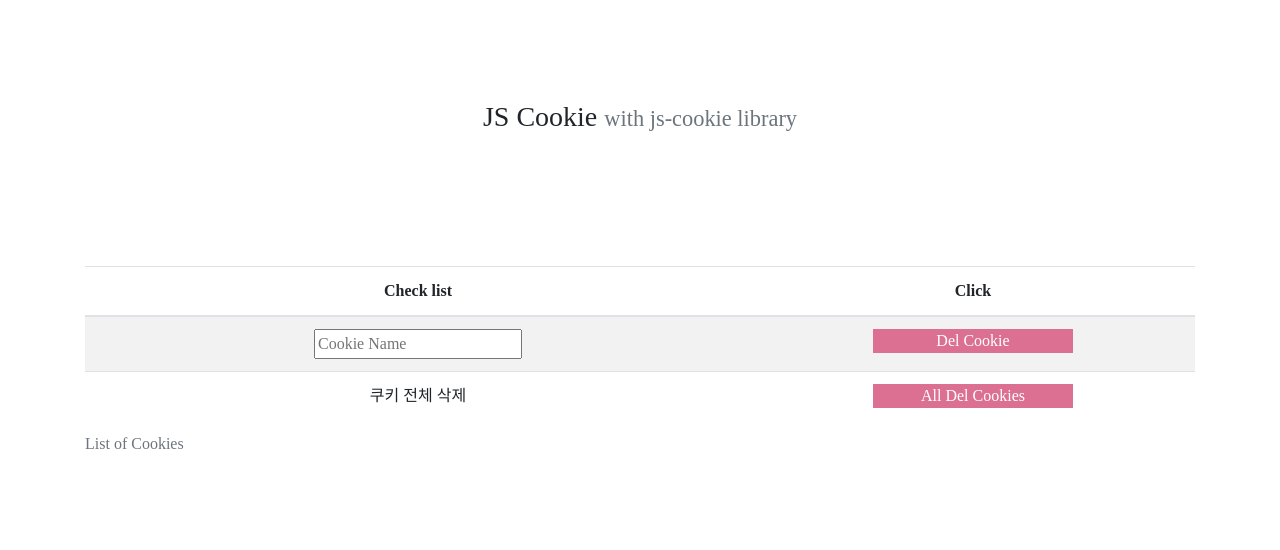
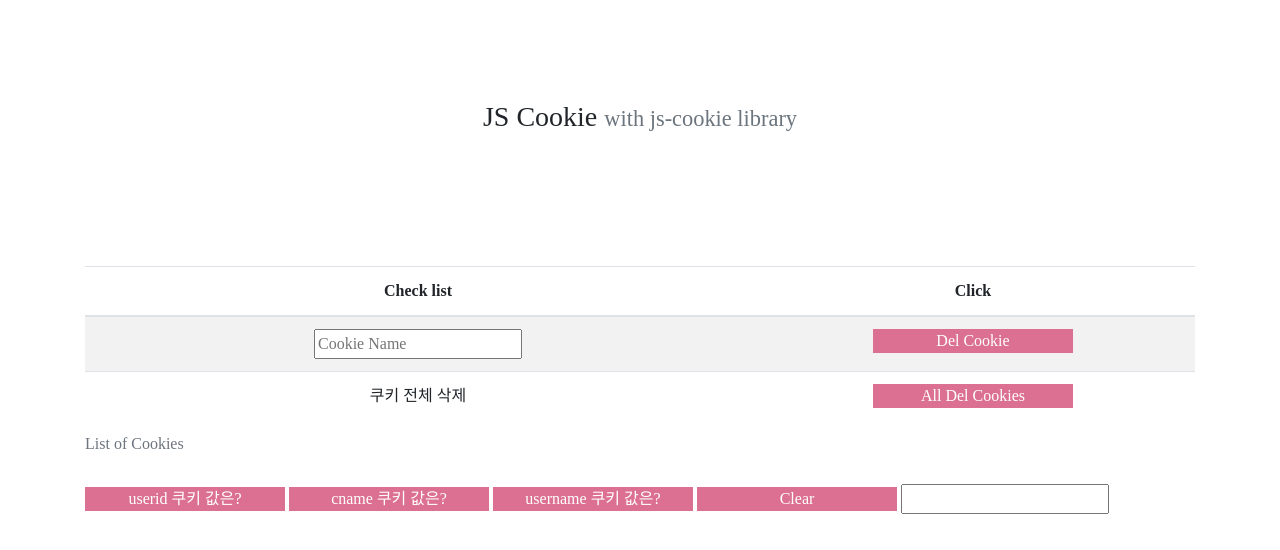
Before and after one commit to xieun99/WEB, a plain HTML site: page cookie4/main.html in a window 1280 px wide. Drawn offline with nearby package versions, Linux system fonts and the light colour scheme; a web font is replaced by a local one.

Commit message:
Update main.html
1. 쿠키 값 불러오는 버튼
2. 불러온 값 초기화 버튼

```diff
--- a/cookie4/main.html
+++ b/cookie4/main.html
@@ -40,6 +40,13 @@
                 </tr>
             </tbody>
         </table>
+
+        <button style="width: 200px" onclick="showCval('userid');"> userid 쿠키 값은? </button>
+        <button style="width: 200px" onclick="showCval('cname');"> cname 쿠키 값은? </button>
+        <button style="width: 200px" onclick="showCval('username');"> username 쿠키 값은? </button>
+        <button style="width: 200px" onclick="clearCval();"> Clear </button>
+        <input type="text" id = 'cval'>
+        <!-- <div id = "cval"> </div> -->
     </div>
 
     <script src="https://cdn.jsdelivr.net/npm/js-cookie@rc/dist/js.cookie.min.js"></script>
```
